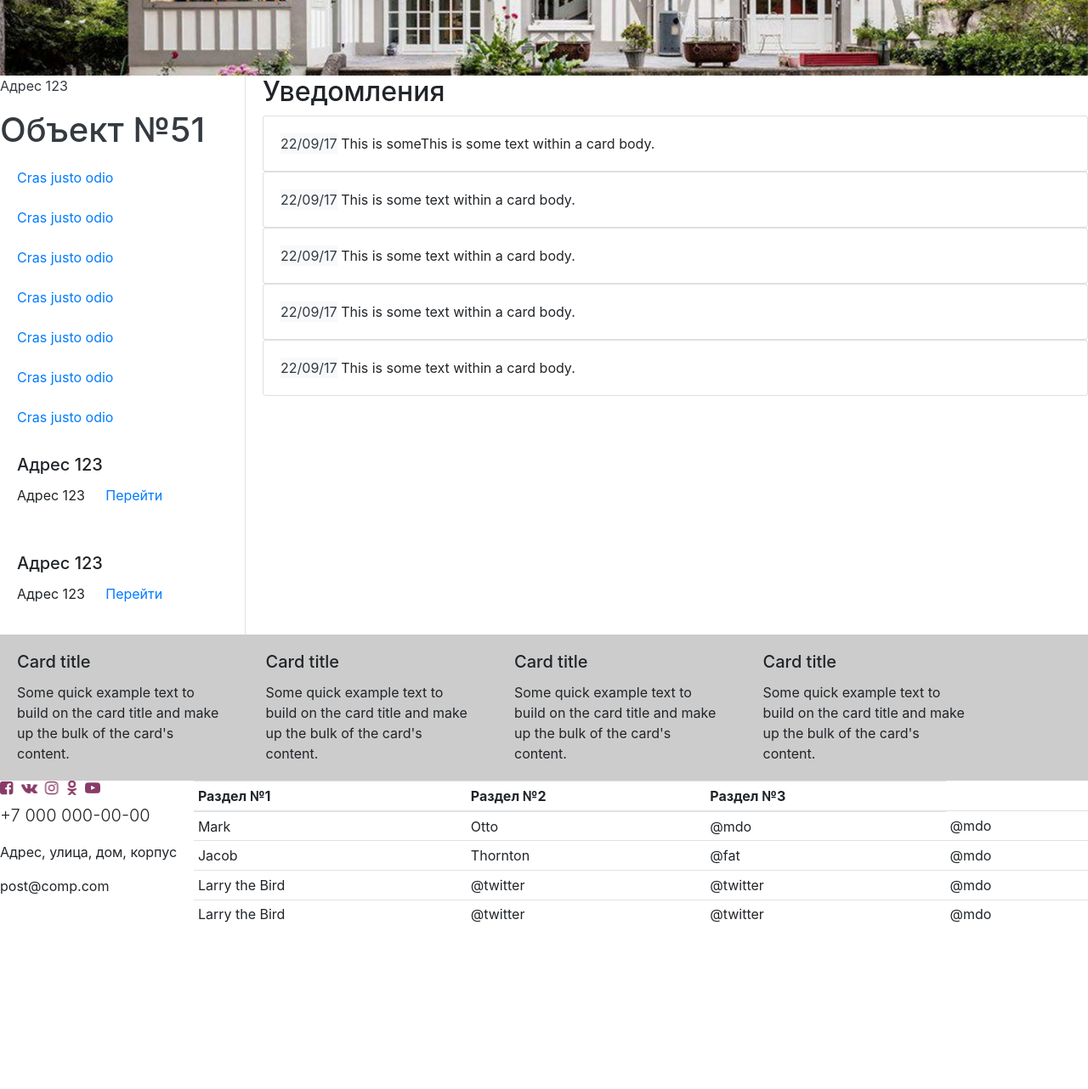
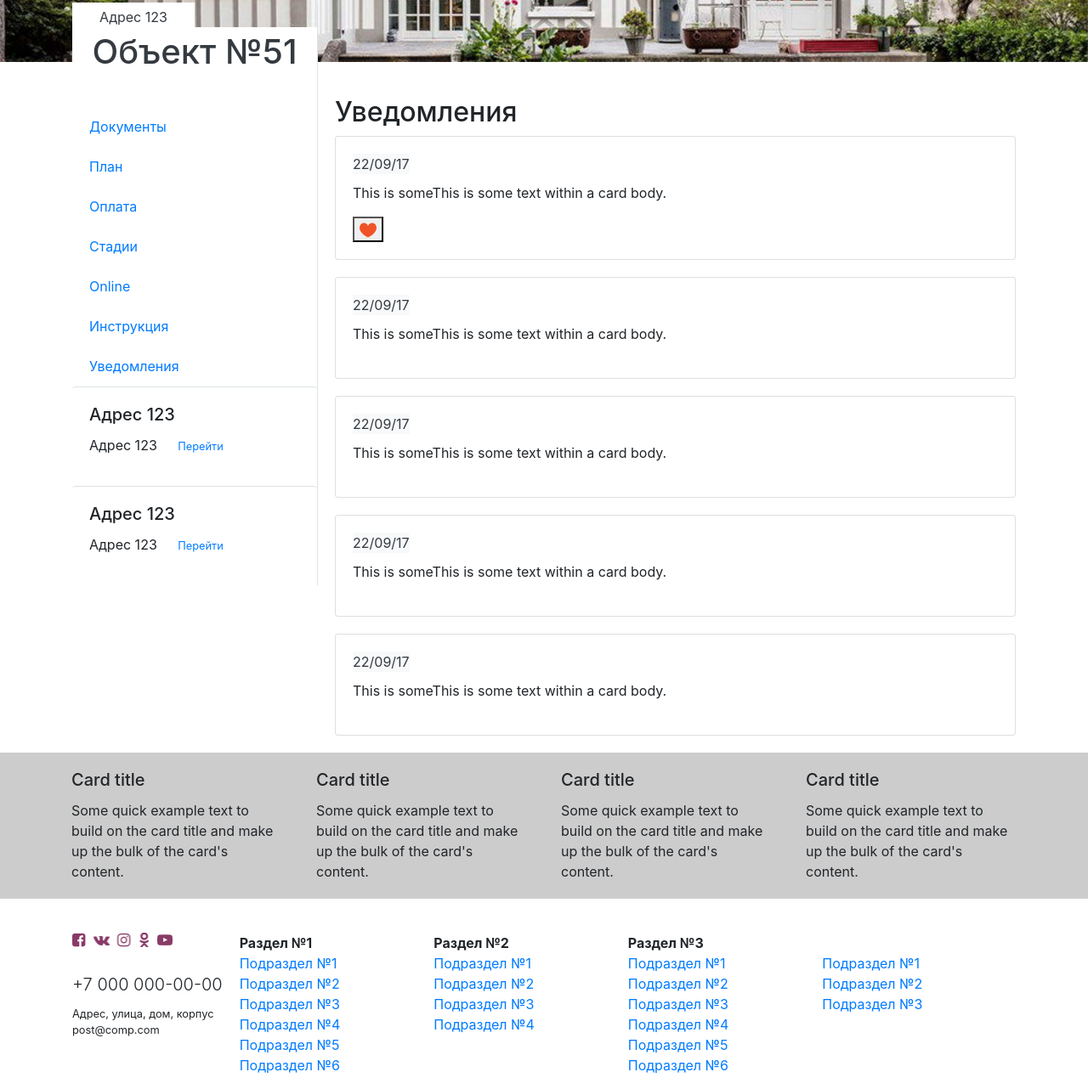
Before and after one commit to centaurea1/company-bootstrap, a plain HTML site: page index.html in a window 1280 px wide. Shown: the part 191-1473 px from the top of the page at 85% size. Before the commit the page ends 1300 px from the top, so only its background shows below. Drawn offline with nearby package versions, Linux system fonts and the light colour scheme.

Commit message:
add js code for button

```diff
--- a/css/style.css
+++ b/css/style.css
@@ -1,15 +1,20 @@
+.header .navbar {
+    padding: 0 40px;
+}
+
+.header .navbar .lead {
+    margin-right: 20px;
+}
+
 .header .dropdown-toggle {
     border-radius: 30px;
     border: 1px solid #cccccc;
 }
 
-.object .list-group li {
-    border: none;
-}
-
-.object {
-    float: left;
-    margin-right: 20px;
+.main .object .name,
+.object .subname {
+    margin-bottom: 0;
+    padding-top: 5px;
 }
 
 .main {
@@ -25,12 +30,41 @@
 }
 
 .main .object .card-text {
-    display: inline-block;
     margin-right: 20px;
 }
 
-.main .general .card .date {
+.main .object .list-group li {
+    border: none;
+}
+
+.main .object {
+    margin-right: 20px;
+    position: relative;
+    top: -70px;
+}
+
+.main .object .list-group {
+    margin-top: 40px;
+}
+
+.main .general .title {
+    padding-top: 40px;
+}
+
+.main .general .card {
+    min-height: 120px;
+    max-height: 100%;
+    margin-bottom: 20px;
+}
+
+.main .general .date {
     display: inline-block;
+    margin-bottom: 10px;
+}
+
+.main .general .more {
+    width: 20px;
+    height: 20px;
 }
 
 .news {
@@ -38,18 +72,21 @@
 }
 
 .news .card {
-    display: inline-block;
     background: none;
     border: none;
 }
 
 .footer .contacts {
-    float: left;
     margin-right: 20px;
 }
 
 .footer {
     clear: both;
+    padding-top: 40px;
+}
+
+.footer .social-icon {
+    margin-bottom: 20px;
 }
 
 .footer .contacts .icon {
@@ -78,3 +115,17 @@
 .footer .contacts .you {
     background-position: 100% 0;
 }
+
+.footer .nav th,
+.footer .nav td {
+    border: none;
+    padding: 0;
+}
+
+.footer .adress .lead {
+    margin-bottom: 10px;
+}
+
+.footer .adress .small {
+    margin: 0;
+}
--- a/index.html
+++ b/index.html
@@ -19,7 +19,7 @@
                 <span class="navbar-toggler-icon"></span>
             </button>
             <div class="collapse navbar-collapse" id="navbarNav">
-                <ul class="navbar-nav">
+                <ul class="navbar-nav ">
                     <li class="nav-item active">
                         <a class="nav-link" href="#">Раздел №1
                             <span class="sr-only">(current)</span>
@@ -37,8 +37,12 @@
                     <li class="nav-item">
                         <a class="nav-link" href="#">Раздел №5</a>
                     </li>
-                </ul>
-            </div>
+
+                    <li class="nav-item">
+                        <a class="nav-link" href="#">Сравнение</a>
+                    </li>
+
+                    <li class="nav-item">
                         <div class="dropdown">
                             <button class="btn dropdown-toggle bg-white text-dark" type="button" id="dropdownMenuButton" data-toggle="dropdown" aria-haspopup="true"
                                 aria-expanded="false">
@@ -50,115 +54,120 @@
                                 <a class="dropdown-item" href="#">Something else here</a>
                             </div>
                         </div>
+                    </li>
+                </ul>
+            </div>
+
             <p class="lead">+7 000 000-00-00</p>
             <h1 class="text-hide" style="background-image: url('image/heart.svg'); width: 50px; height: 50px;">Bootstrap</h1>
         </nav>
         <img src="image/banner.jpg" class="img-fluid" alt="Responsive image">
     </header>
 
-    <section class="main">
-        <aside class="object border-right">
-            <p class="bg-white text-dark">Адрес 123</p>
-            <h1 class="bg-white text-dark">Объект №51</h1>
+    <section class="main container">
+        <aside class="object border-right float-left">
+            <p class="subname bg-white text-dark w-50 text-center">Адрес 123</p>
+            <h1 class="name bg-white text-dark text-center">Объект №51</h1>
             <ul class="list-group">
                 <li class="list-group-item d-flex justify-content-between align-items-center">
-                    <a href="#">Cras justo odio</a>
-                    <span class="badge badge-primary badge-pill" style="display: none;">14</span>
+                    <a href="#">Документы</a>
                 </li>
                 <li class="list-group-item d-flex justify-content-between align-items-center">
-                    <a href="#">Cras justo odio</a>
-                    <span class="badge badge-primary badge-pill" style="display: none;">2</span>
+                    <a href="#">План</a>
                 </li>
                 <li class="list-group-item d-flex justify-content-between align-items-center">
-                    <a href="#">Cras justo odio</a>
-                    <span class="badge badge-primary badge-pill" style="display: none;">1</span>
+                    <a href="#">Оплата</a>
                 </li>
                 <li class="list-group-item d-flex justify-content-between align-items-center">
-                    <a href="#">Cras justo odio</a>
-                    <span class="badge badge-primary badge-pill" style="display: none;">14</span>
+                    <a href="#">Стадии</a>
                 </li>
                 <li class="list-group-item d-flex justify-content-between align-items-center">
-                    <a href="#">Cras justo odio</a>
-                    <span class="badge badge-primary badge-pill" style="display: none;">2</span>
+                    <a href="#">Online</a>
                 </li>
                 <li class="list-group-item d-flex justify-content-between align-items-center">
-                    <a href="#">Cras justo odio</a>
-                    <span class="badge badge-primary badge-pill" style="display: none;">1</span>
+                    <a href="#">Инструкция</a>
                 </li>
                 <li class="list-group-item d-flex justify-content-between align-items-center">
-                    <a href="#">Cras justo odio</a>
-                    <span class="badge badge-primary badge-pill" style="display: none;">1</span>
+                    <a href="#">Уведомления</a>
                 </li>
             </ul>
-            <div class="card" style="width: 18rem;">
+            <div class="card border-top" style="width: 18rem;">
                 <div class="card-body">
                     <h5 class="card-title">Адрес 123</h5>
-                    <p class="card-text">Адрес 123</p>
-                    <a href="#" class="card-link">Перейти</a>
+                    <p class="card-text d-inline-block">Адрес 123</p>
+                    <a href="#" class="card-link small">Перейти</a>
                 </div>
             </div>
-            <div class="card" style="width: 18rem;">
+            <div class="card border-top" style="width: 18rem;">
                 <div class="card-body">
                     <h5 class="card-title">Адрес 123</h5>
-                    <p class="card-text">Адрес 123</p>
-                    <a href="#" class="card-link">Перейти</a>
+                    <p class="card-text d-inline-block">Адрес 123</p>
+                    <a href="#" class="card-link small">Перейти</a>
                 </div>
             </div>
         </aside>
         <section class="general">
-            <h2>Уведомления</h2>
-            <div class="card">
+            <h2 class="title">Уведомления</h2>
+            <div class="card d-flex">
                 <div class="card-body">
                     <div class="date bg-light text-dark">22/09/17</div>
-                    This is someThis is some text within a card body.
+                    <p>This is someThis is some text within a card body.</p>
+                    <button class="more-button" id="more-button" type="button" onclick="show1();">
+                        <img class="more" src="image/heart.svg" alt="more">
+                    </button>
+                    <button class="more-button" id="more" type="button" style="display: none;" onclick="show2();">
+                            <img class="more" src="image/green.png" alt="more">
+                        </button>
+                    <p class="paragraf" id="paragraf" style="display: none;">This is someThis is some text within a card body.</p>
                 </div>
             </div>
             <div class="card">
                 <div class="card-body">
                     <div class="date bg-light text-dark">22/09/17</div>
-                    This is some text within a card body.
+                    <p>This is someThis is some text within a card body.</p>
                 </div>
             </div>
             <div class="card">
                 <div class="card-body">
                     <div class="date bg-light text-dark">22/09/17</div>
-                    This is some text within a card body.
+                    <p>This is someThis is some text within a card body.</p>
                 </div>
             </div>
             <div class="card">
                 <div class="card-body">
                     <div class="date bg-light text-dark">22/09/17</div>
-                    This is some text within a card body.
+                    <p>This is someThis is some text within a card body.</p>
                 </div>
             </div>
             <div class="card">
                 <div class="card-body">
                     <div class="date bg-light text-dark">22/09/17</div>
-                    This is some text within a card body.
+                    <p>This is someThis is some text within a card body.</p>
                 </div>
             </div>
         </section>
     </section>
-    <section class="news">
-        <div class="card" style="width: 18rem;">
+
+    <section class="news container-fluid d-flex justify-content-center">
+        <div class="card d-inline-block" style="width: 18rem;">
             <div class="card-body">
                 <h5 class="card-title">Card title</h5>
                 <p class="card-text">Some quick example text to build on the card title and make up the bulk of the card's content.</p>
             </div>
         </div>
-        <div class="card" style="width: 18rem;">
+        <div class="card d-inline-block" style="width: 18rem;">
             <div class="card-body">
                 <h5 class="card-title">Card title</h5>
                 <p class="card-text">Some quick example text to build on the card title and make up the bulk of the card's content.</p>
             </div>
         </div>
-        <div class="card" style="width: 18rem;">
+        <div class="card d-inline-block" style="width: 18rem;">
             <div class="card-body">
                 <h5 class="card-title">Card title</h5>
                 <p class="card-text">Some quick example text to build on the card title and make up the bulk of the card's content.</p>
             </div>
         </div>
-        <div class="card" style="width: 18rem;">
+        <div class="card d-inline-block" style="width: 18rem;">
             <div class="card-body">
                 <h5 class="card-title">Card title</h5>
                 <p class="card-text">Some quick example text to build on the card title and make up the bulk of the card's content.</p>
@@ -166,8 +175,8 @@
         </div>
     </section>
 
-    <footer class="footer">
-        <aside class="contacts">
+    <footer class="footer container">
+        <aside class="contacts float-left">
             <div class="social-icon">
                 <a class="icon fb" href="#"></a>
                 <a class="icon vk" href="#"></a>
@@ -177,8 +186,8 @@
             </div>
             <div class="adress">
                 <p class="lead">+7 000 000-00-00</p>
-                <p>Адрес, улица, дом, корпус</p>
-                <p>post@comp.com</p>
+                <p class="small">Адрес, улица, дом, корпус</p>
+                <p class="small">post@comp.com</p>
             </div>
         </aside>
         <section class="nav">
@@ -192,28 +201,75 @@
                 </thead>
                 <tbody>
                     <tr>
-                        <td>Mark</td>
-                        <td>Otto</td>
-                        <td>@mdo</td>
-                        <td>@mdo</td>
+                        <td>
+                            <a href="#">Подраздел №1</a>
+                        </td>
+                        <td>
+                            <a href="#">Подраздел №1</a>
+                        </td>
+                        <td>
+                            <a href="#">Подраздел №1</a>
+                        </td>
+                        <td>
+                            <a href="#">Подраздел №1</a>
+                        </td>
                     </tr>
                     <tr>
-                        <td>Jacob</td>
-                        <td>Thornton</td>
-                        <td>@fat</td>
-                        <td>@mdo</td>
+                        <td>
+                            <a href="#">Подраздел №2</a>
+                        </td>
+                        <td>
+                            <a href="#">Подраздел №2</a>
+                        </td>
+                        <td>
+                            <a href="#">Подраздел №2</a>
+                        </td>
+                        <td>
+                            <a href="#">Подраздел №2</a>
+                        </td>
                     </tr>
                     <tr>
-                        <td>Larry the Bird</td>
-                        <td>@twitter</td>
-                        <td>@twitter</td>
-                        <td>@mdo</td>
+                        <td>
+                            <a href="#">Подраздел №3</a>
+                        </td>
+                        <td>
+                            <a href="#">Подраздел №3</a>
+                        </td>
+                        <td>
+                            <a href="#">Подраздел №3</a>
+                        </td>
+                        <td>
+                            <a href="#">Подраздел №3</a>
+                        </td>
                     </tr>
                     <tr>
-                        <td>Larry the Bird</td>
-                        <td>@twitter</td>
-                        <td>@twitter</td>
-                        <td>@mdo</td>
+                        <td>
+                            <a href="#">Подраздел №4</a>
+                        </td>
+                        <td>
+                            <a href="#">Подраздел №4</a>
+                        </td>
+                        <td>
+                            <a href="#">Подраздел №4</a>
+                        </td>
+                    </tr>
+                    <tr>
+                        <td>
+                            <a href="#">Подраздел №5</a>
+                        </td>
+                        <td></td>
+                        <td>
+                            <a href="#">Подраздел №5</a>
+                        </td>
+                    </tr>
+                    <tr>
+                        <td>
+                            <a href="#">Подраздел №6</a>
+                        </td>
+                        <td></td>
+                        <td>
+                            <a href="#">Подраздел №6</a>
+                        </td>
                     </tr>
                 </tbody>
             </table>
@@ -221,6 +277,17 @@
     </footer>
 
     <script>
+        function show1() {
+            document.getElementById('paragraf').style.display = 'block';
+            document.getElementById('more').style.display = 'block';
+            document.getElementById('more-button').style.display = 'none';
+        }
+
+        function show2() {
+            document.getElementById('paragraf').style.display = 'none';
+            document.getElementById('more').style.display = 'none';
+            document.getElementById('more-button').style.display = 'block';
+        }
     </script>
 
     <script src="https://code.jquery.com/jquery-3.2.1.slim.min.js" integrity="sha384-KJ3o2DKtIkvYIK3UENzmM7KCkRr/rE9/Qpg6aAZGJwFDMVNA/GpGFF93hXpG5KkN"
```
Lines whose indentation alone changed are shown as unchanged.
